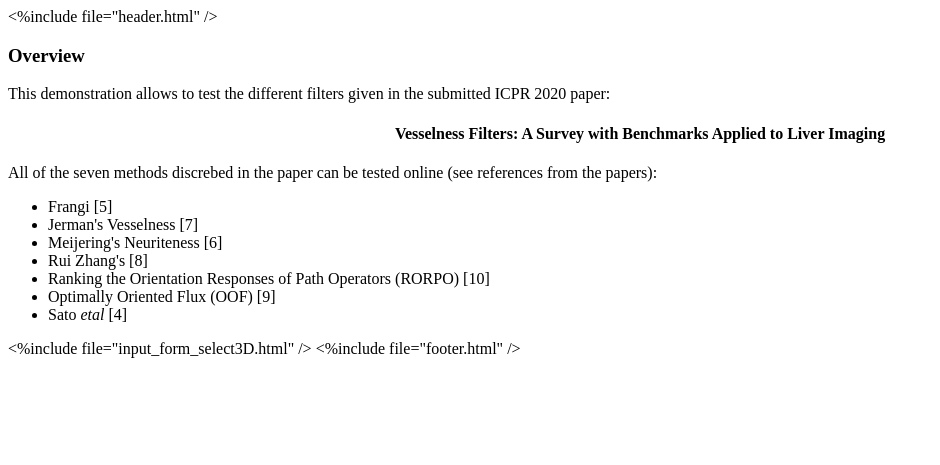
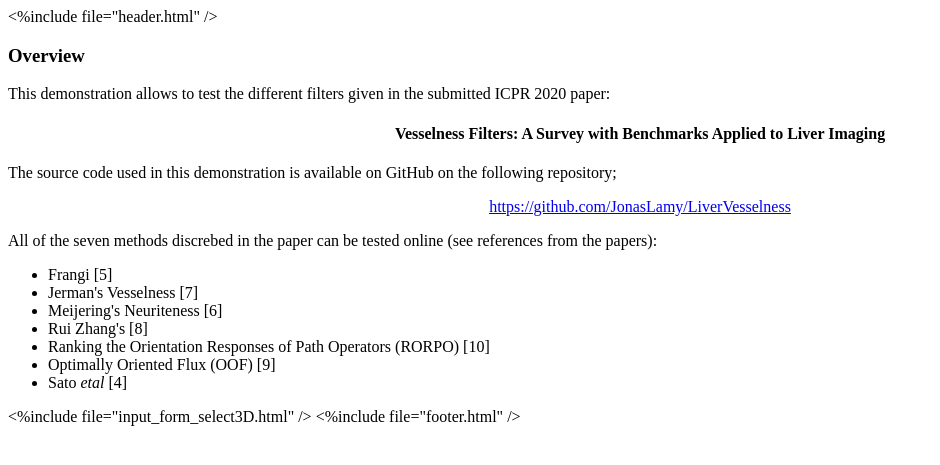
Before and after one commit to kerautret/LiverVesselnessIPOLDemo, a Python web app: template template/input.html in a window 1280 px wide. Shown: the top 465 px of the page, without its empty margins (0-940 px from the left). Run offline with Jinja, Linux system fonts and the light colour scheme; the template is opened without the code that fills it, so the values that code supplies are empty.

Commit message:
add link to github project

```diff
--- a/template/input.html
+++ b/template/input.html
@@ -7,8 +7,19 @@
   </center>
 </p>
 
+
 <p>
+  The source code used in this demonstration is available on GitHub on the following repository;
 
+  <center>
+    <a href="https://github.com/JonasLamy/LiverVesselness"> https://github.com/JonasLamy/LiverVesselness </a>
+  </center>
+
+
+
+</p>
+
+<p>
   All of the seven methods discrebed in the paper can be tested online (see references from the papers):
   <ul>
     <li> Frangi [5] </li>
```
